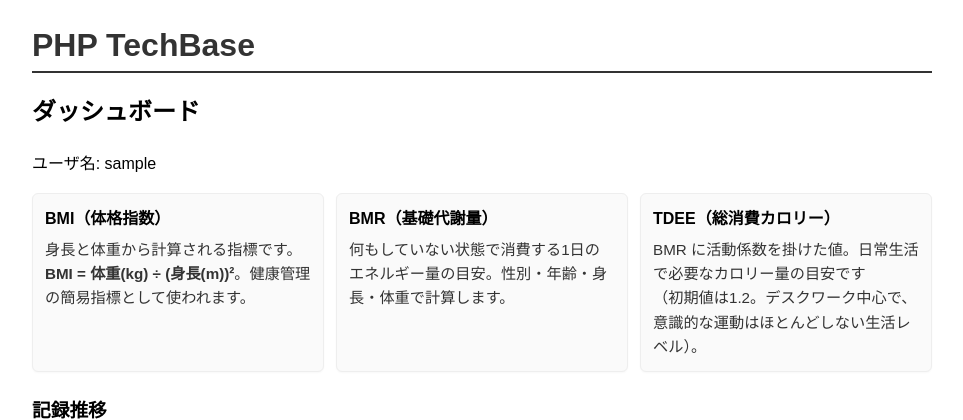
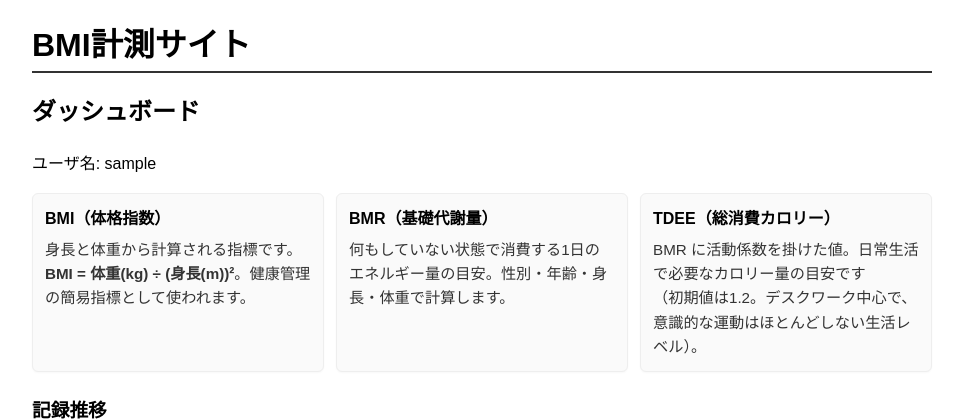
Before and after one commit to Avo5/BMIcal_main, a PHP site: page /dashboard.php in a window 1280 px wide. Shown: the top 420 px of the page, without its empty margins (158-1121 px from the left). Run offline with PHP 8.4, Linux system fonts and the light colour scheme; the visitor is signed in with stand-in values (Sample User, id 1); data that the repository does not hold is empty.

Commit message:
Change header title to 'BMI計測サイト'

```diff
--- a/templates/header.php
+++ b/templates/header.php
@@ -13,6 +13,6 @@
 </head>
 <body>
 <header>
-    <h1><a href="/">PHP TechBase</a></h1>
+    <h1>BMI計測サイト</h1>
 </header>
 <main>
```
